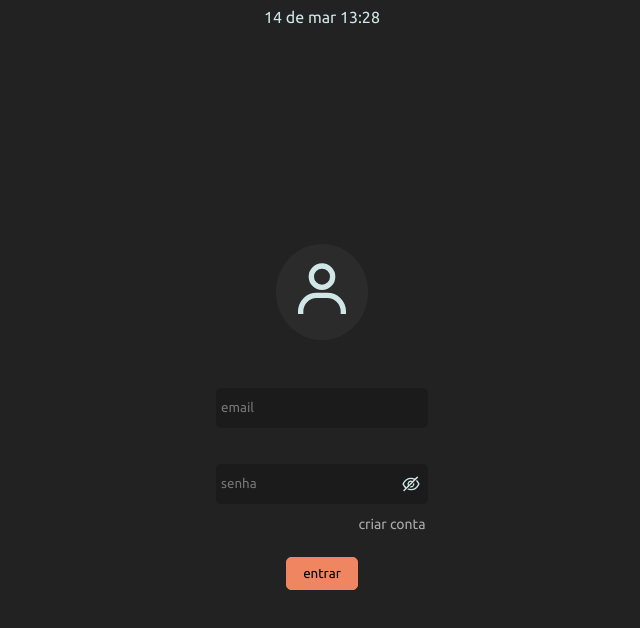
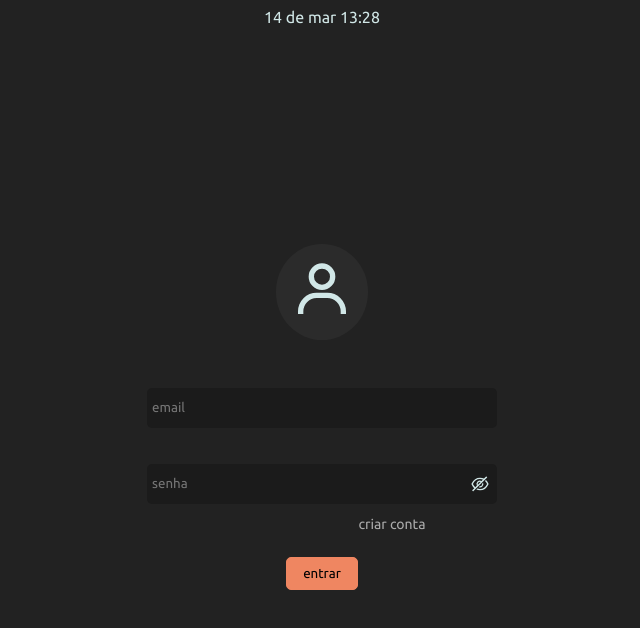
Before and after one commit to Jefferson-Guirra/Vscode-Portfolio, a Next.js app: page / in a window 1280 px wide. Shown: the top 628 px of the page, without its empty margins (318-958 px from the left). Built offline with nearby package versions, Linux system fonts and the light colour scheme.

Commit message:
style: change input style

```diff
--- a/src/components/forms/input/styles.ts
+++ b/src/components/forms/input/styles.ts
@@ -1,11 +1,13 @@
 import styled from 'styled-components'
 export const container = styled.div`
   position: relative;
+  width: 350px;
   input {
     display: block;
     font-family: 'Ubuntu', sans-serif;
     background-color: #1b1b1b;
     border: 1px solid #1b1b1b;
+    width: 100%;
     color: #eee;
     border: none;
     border-radius: 5px;
```
